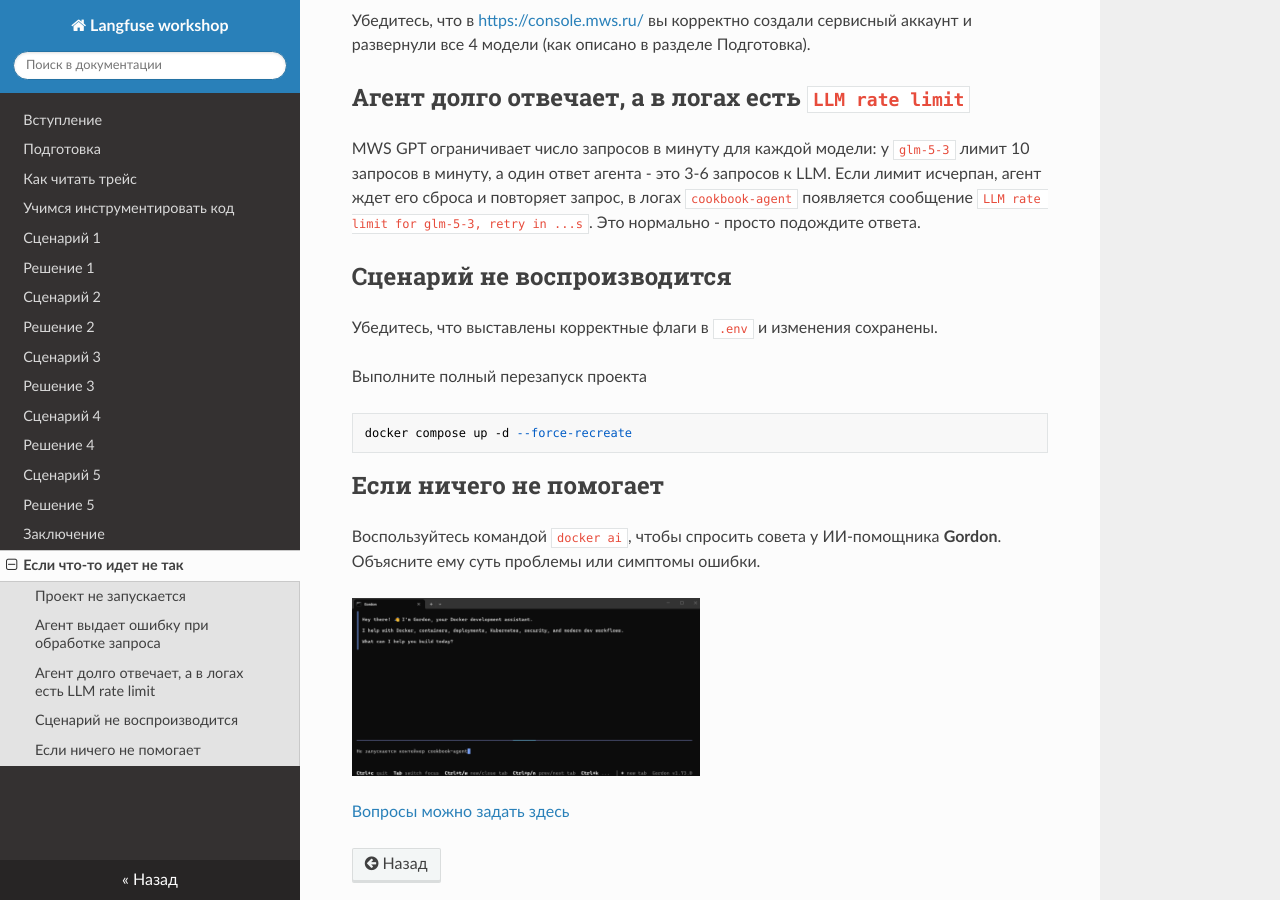
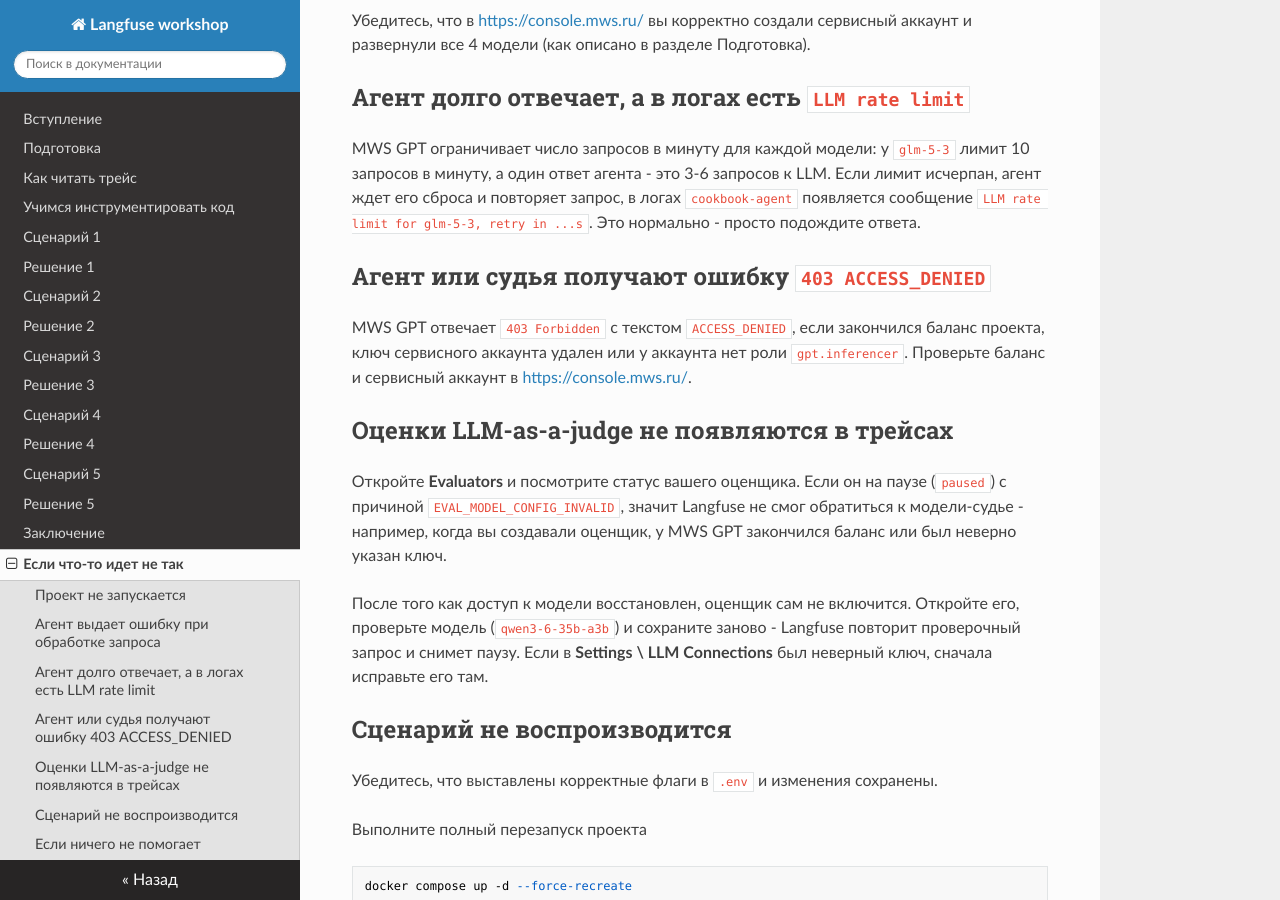
Before and after one commit to bocharovf/docs-langfuse-workshop, an MkDocs documentation site: the page built from docs/troubleshoot.md, in a window 1280 px wide and 900 px high, scrolled down 1339 px. Built offline with MkDocs 1.6.1, drawn with Linux system fonts in a browser that asks for light colours; nearby versions of some CDN libraries.

Commit message:
Troubleshoot: 403 от MWS GPT и оценщик на паузе
Добавлены разделы про ошибку 403 ACCESS_DENIED (закончился баланс,
удален ключ, нет роли) и про оценщик LLM-as-a-judge, который Langfuse
ставит на паузу (EVAL_MODEL_CONFIG_INVALID), если не смог обратиться
к модели-судье. После восстановления доступа его нужно сохранить заново.

```diff
--- a/docs/troubleshoot.md
+++ b/docs/troubleshoot.md
@@ -38,6 +38,16 @@ docker compose up -d
 
 MWS GPT ограничивает число запросов в минуту для каждой модели: у `glm-5-3` лимит 10 запросов в минуту, а один ответ агента - это 3-6 запросов к LLM. Если лимит исчерпан, агент ждет его сброса и повторяет запрос, в логах `cookbook-agent` появляется сообщение `LLM rate limit for glm-5-3, retry in ...s`. Это нормально - просто подождите ответа.
 
+## Агент или судья получают ошибку `403 ACCESS_DENIED`
+
+MWS GPT отвечает `403 Forbidden` с текстом `ACCESS_DENIED`, если закончился баланс проекта, ключ сервисного аккаунта удален или у аккаунта нет роли `gpt.inferencer`. Проверьте баланс и сервисный аккаунт в <https://console.mws.ru/>.
+
+## Оценки LLM-as-a-judge не появляются в трейсах
+
+Откройте **Evaluators** и посмотрите статус вашего оценщика. Если он на паузе (`paused`) с причиной `EVAL_MODEL_CONFIG_INVALID`, значит Langfuse не смог обратиться к модели-судье - например, когда вы создавали оценщик, у MWS GPT закончился баланс или был неверно указан ключ.
+
+После того как доступ к модели восстановлен, оценщик сам не включится. Откройте его, проверьте модель (`qwen3-6-35b-a3b`) и сохраните заново - Langfuse повторит проверочный запрос и снимет паузу. Если в **Settings \ LLM Connections** был неверный ключ, сначала исправьте его там.
+
 ## Сценарий не воспроизводится
 
 Убедитесь, что выставлены корректные флаги в `.env` и изменения сохранены.
```
